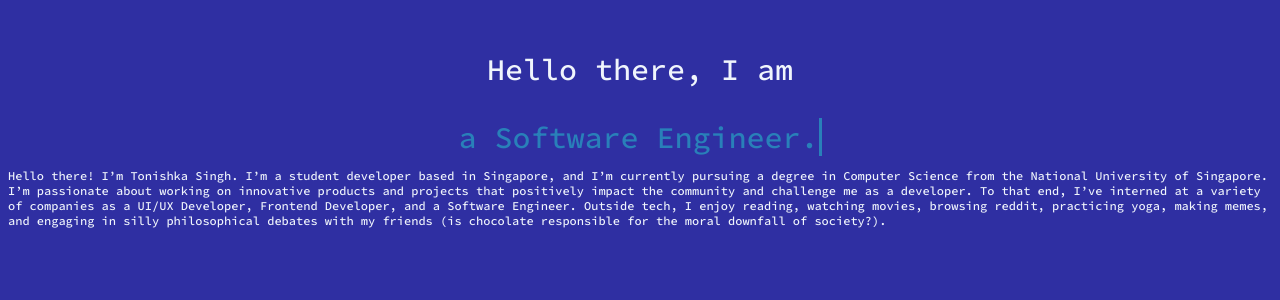
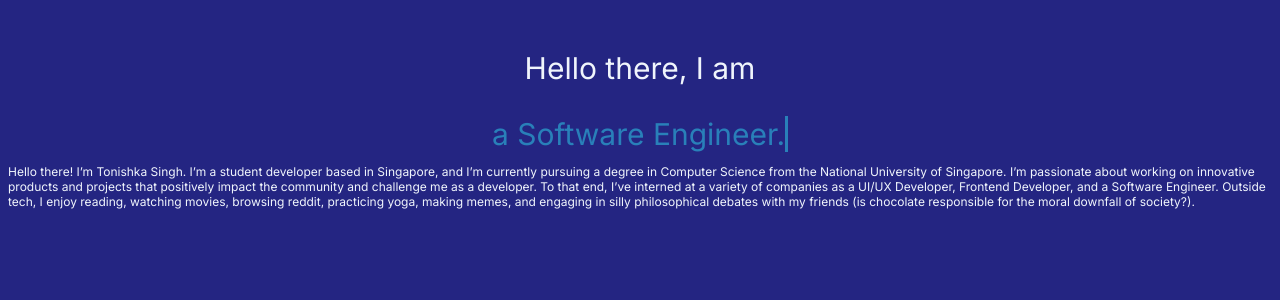
Before and after one commit to tonishka/tonishka.github.io, a Jekyll site: the page index.html, which Jekyll copies as it is, in a window 1280 px wide. Shown: the top 300 px of the page. Built offline with Jekyll 4.4.1, drawn with Linux system fonts in a browser that asks for light colours.

Commit message:
Change font

```diff
--- a/index.html
+++ b/index.html
@@ -5,13 +5,13 @@
 <title>Tonishka Singh</title>
 <link rel="preconnect" href="https://fonts.googleapis.com">
 <link rel="preconnect" href="https://fonts.gstatic.com" crossorigin>
-<link href="https://fonts.googleapis.com/css2?family=Source+Code+Pro:wght@200;300;500&display=swap" rel="stylesheet">
+<link href="https://fonts.googleapis.com/css2?family=Inter" rel="stylesheet">
 <style type="text/css">
 body {
 	font-size: 30px;
-	background: #2f2fa2;
+	background: #242582;
     background-size: cover;
-    font-family: 'Source Code Pro', monospace;
+    font-family: Inter;
     color: #f0f5fc;
 }
 
@@ -28,7 +28,6 @@ body {
 
 #intro {
 	font-size: 12px;
-	font-family: ;
 }
 
 </style>
```
